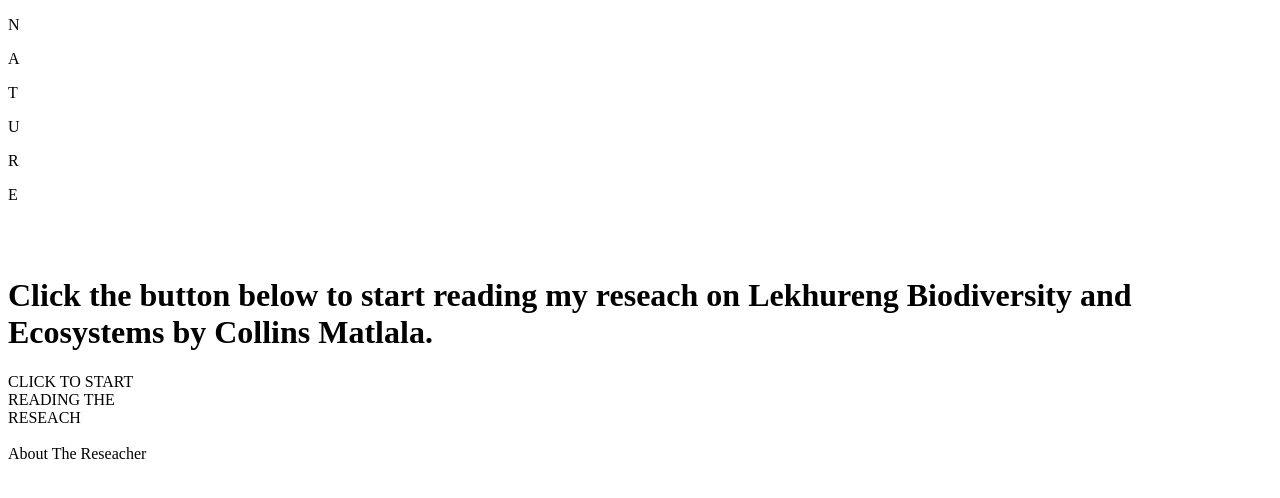
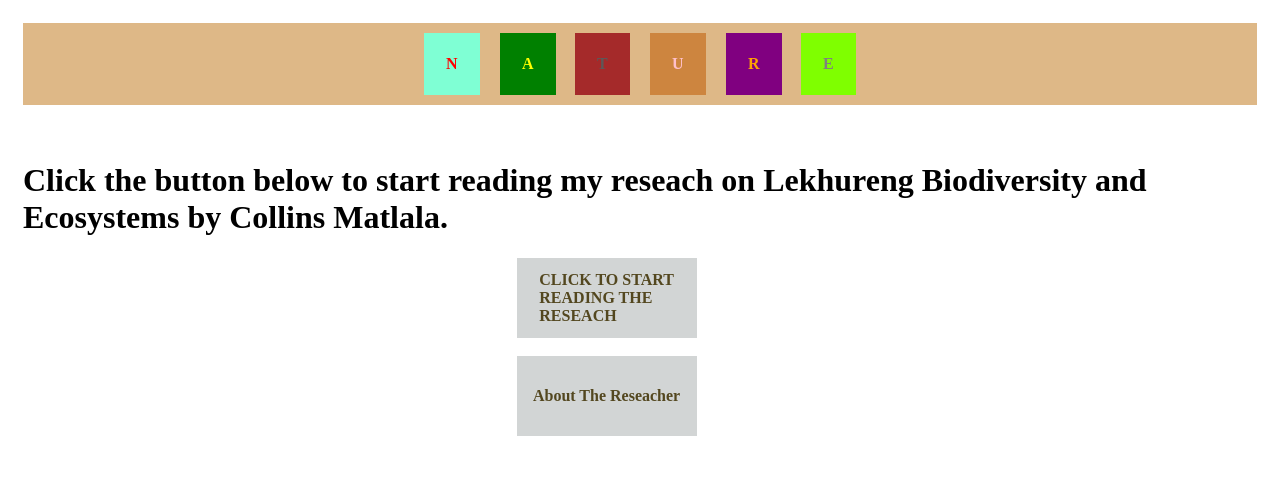
Before and after one commit to Hhhhjuuuuuuuuu888uuuuuuuuuuuuuuuuuuu/My-resaerch, a plain HTML site: page index.html in a window 1280 px wide. Drawn offline with Linux system fonts and the light colour scheme.

Commit message:
files linked

```diff
--- a/index.html
+++ b/index.html
@@ -4,7 +4,7 @@
     <meta charset="UTF-8">
     <meta name="viewport" content="width=device-width, initial-scale=1.0">
     <title>Document</title>
-    <link rel="stylesheet" href="sttyles.css">
+    <link rel="stylesheet" href="styles.css">
 </head>
 <body>
     <div class="anim-div">
```
